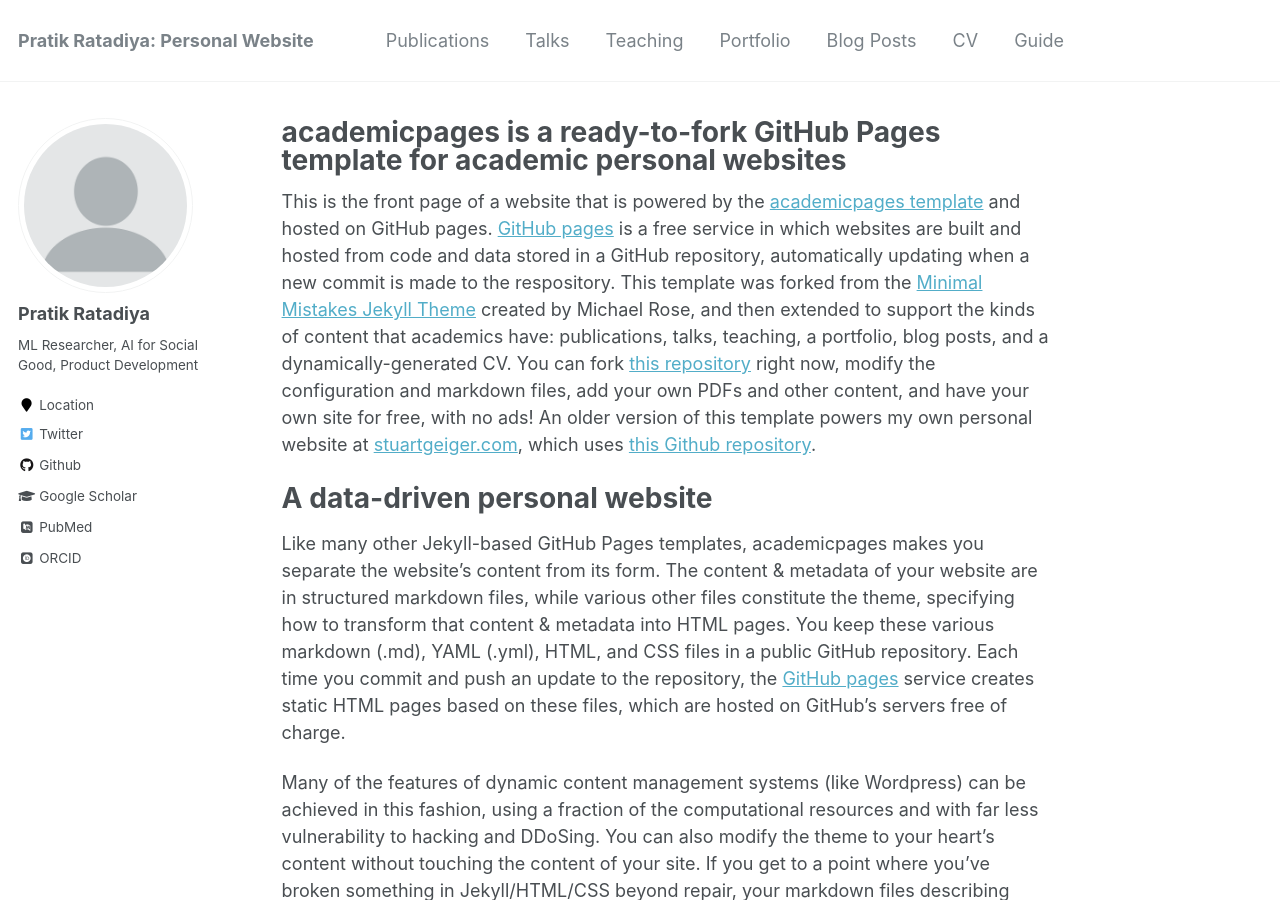
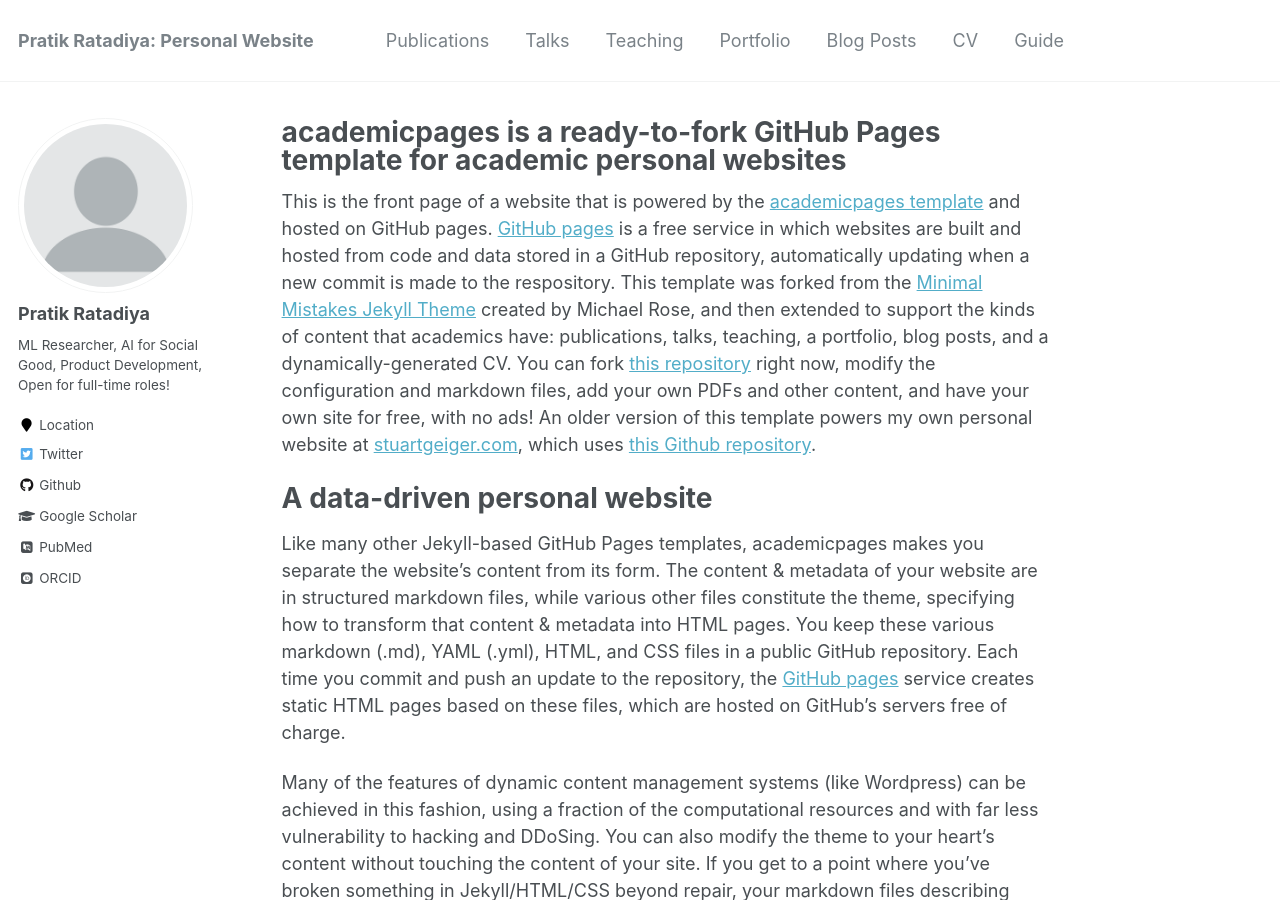
Before and after one commit to pratikratadiya/personal-website, a Jekyll site: the page built from _pages/about.md, in a window 1280 px wide and 900 px high. Built offline with Jekyll 4.4.1, drawn with Linux system fonts in a browser that asks for light colours; some web fonts are replaced.

Commit message:
#03: CSS rendering issue

```diff
--- a/_config.yml
+++ b/_config.yml
@@ -82,7 +82,7 @@
 author:
   name             : "Pratik Ratadiya"
   avatar           : "profile.png"
-  bio              : "ML Researcher, AI for Social Good, Product Development"
+  bio              : "ML Researcher, AI for Social Good, Product Development, Open for full-time roles!"
   location         : "Location"
   employer         :
   pubmed           : "https://www.ncbi.nlm.nih.gov/pubmed/?term=john+snow"
```
